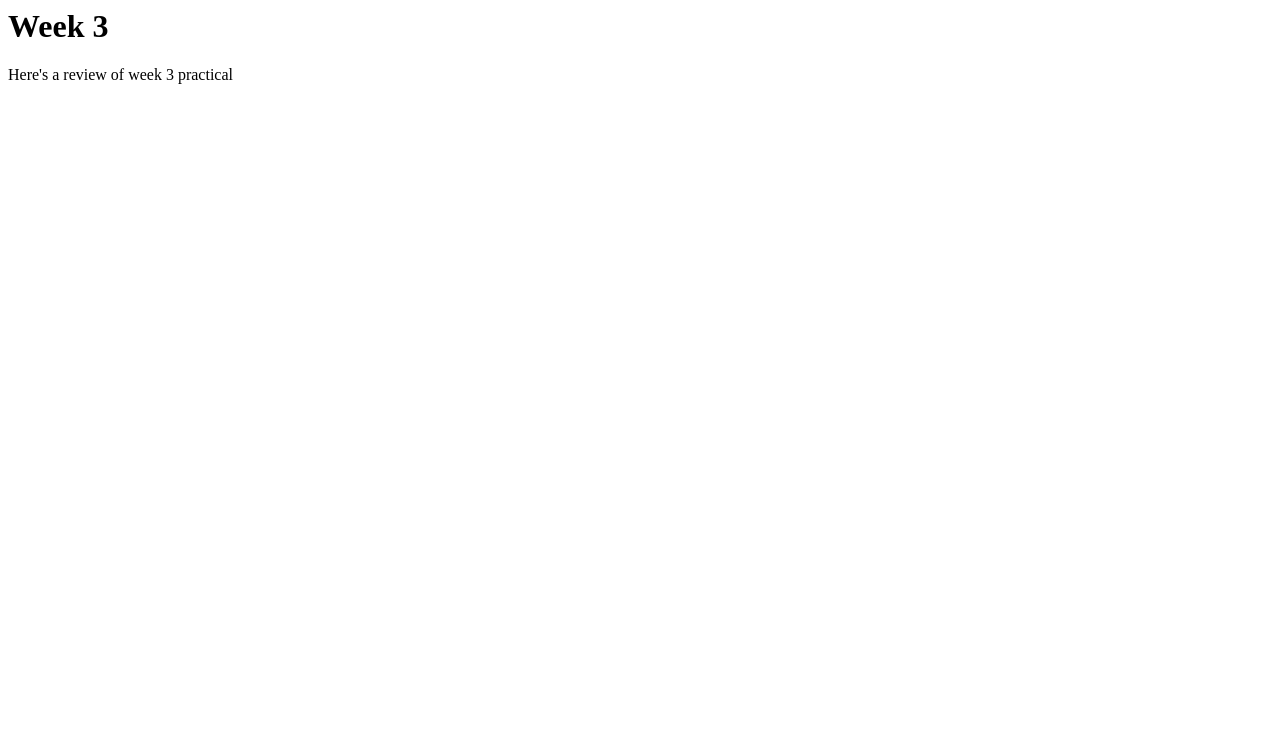
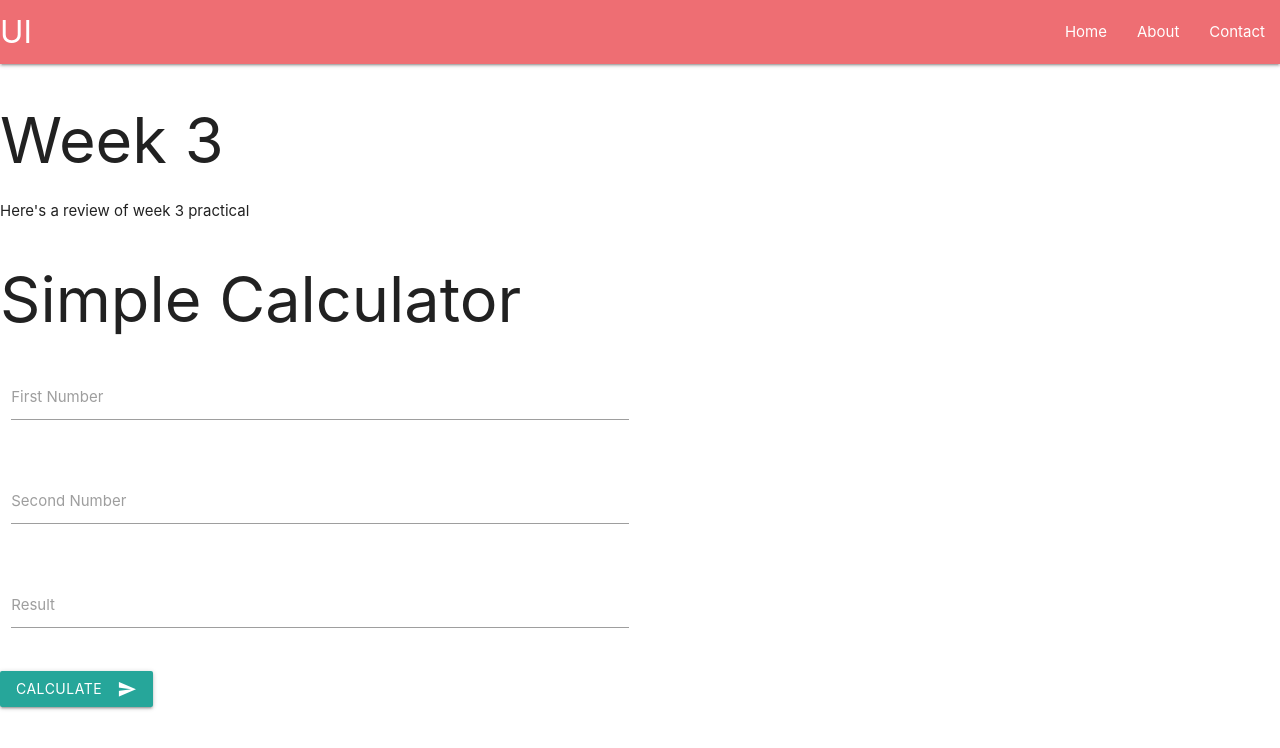
Before and after one commit to osdaniel/sit725-prac4, a website: page public/index.html in a window 1280 px wide. Drawn offline with nearby package versions, Linux system fonts and the light colour scheme.

Commit message:
added jquery script

```diff
--- a/public/index.html
+++ b/public/index.html
@@ -1,13 +1,58 @@
 <html>
     <head>
         <title>SIT725</title>
+        <link href="https://fonts.googleapis.com/icon?family=Material+Icons" rel="stylesheet">
+        <link rel="stylesheet" href="https://cdnjs.cloudflare.com/ajax/libs/materialize/1.0.0/css/materialize.min.css">
+
+        <meta name="viewport" content="width=device-width, initial-scale=1.0"/>
     </head>
     <body>
+
+        <nav>
+            <div class="nav-wrapper">
+            <a href="#" class="brand-logo">UI</a>
+            <ul id="nav-mobile" class="right hide-on-med-and-down">
+                <li><a href="sass.html">Home</a></li>
+                <li><a href="badges.html">About </a></li>
+                <li><a href="collapsible.html">Contact</a></li>
+            </ul>
+            </div>
+        </nav>
+
         <h1>Week 3</h1>
         <p>Here's a review of week 3 practical</p>
+        <h1>Simple Calculator</h1>
+        <div>
+            <div class="row">
+                <div class="input-field col s6">
+                  <input value="" id="firstNumber" type="text">
+                  <label class="active" for="firstNumber">First Number</label>
+                </div>
+            </div>
+            <div class="row">
+                <div class="input-field col s6">
+                  <input value="" id="secondNumber" type="text">
+                  <label class="active" for="secondNumber">Second Number</label>
+                </div>
+            </div>
+            <div class="row">
+                <div class="input-field col s6">
+                <input value="" id="result" type="text" >
+                <label class="active" for="result">Result</label>
+                </div>
+            </div>
+        </div>
+        <button id="calculateBtn"class="btn waves-effect waves-light" type="submit" name="action">Calculate
+            <i class="material-icons right">send</i>
+        </button>
+
+
+
+
+
+        <script src="https://code.jquery.com/jquery-3.5.1.min.js" integrity="sha256-9/aliU8dGd2tb6OSsuzixeV4y/faTqgFtohetphbbj0=" crossorigin="anonymous"></script>
+        <script src="https://cdnjs.cloudflare.com/ajax/libs/materialize/1.0.0/js/materialize.min.js"></script>
     </body>
-    <script src="https://code.jquery.com/jquery-3.5.1.min.js" integrity="sha256-9/aliU8dGd2tb6OSsuzixeV4y/faTqgFtohetphbbj0="
-    crossorigin="anonymous"></script>
-    <script src="https://code.jquery.com/jquery-3.5.1.min.js" integrity="sha256-9/aliU8dGd2tb6OSsuzixeV4y/faTqgFtohetphbbj0="
-    crossorigin="anonymous"></script>
+
+
 </html>
```
Also changed, not shown: public/calc.js (added).
